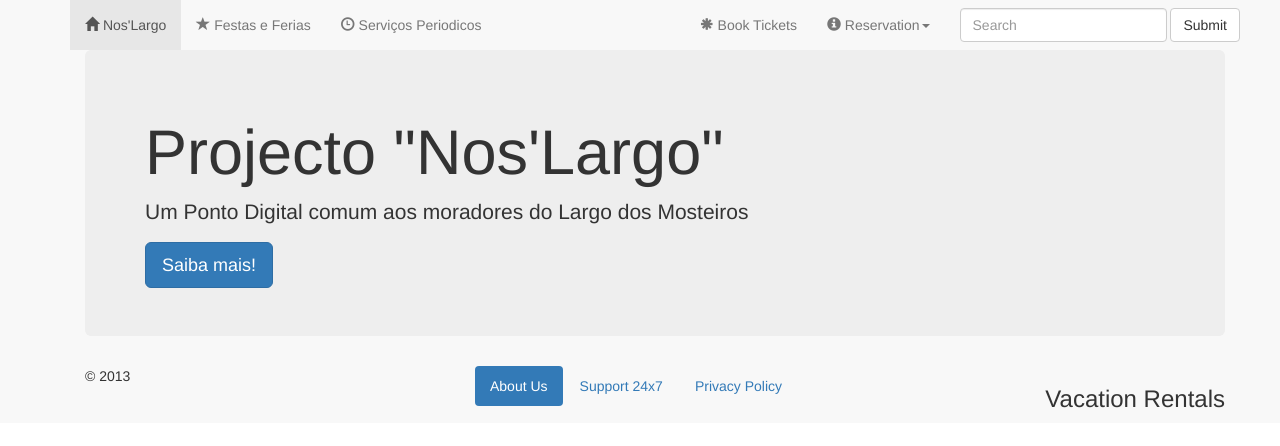
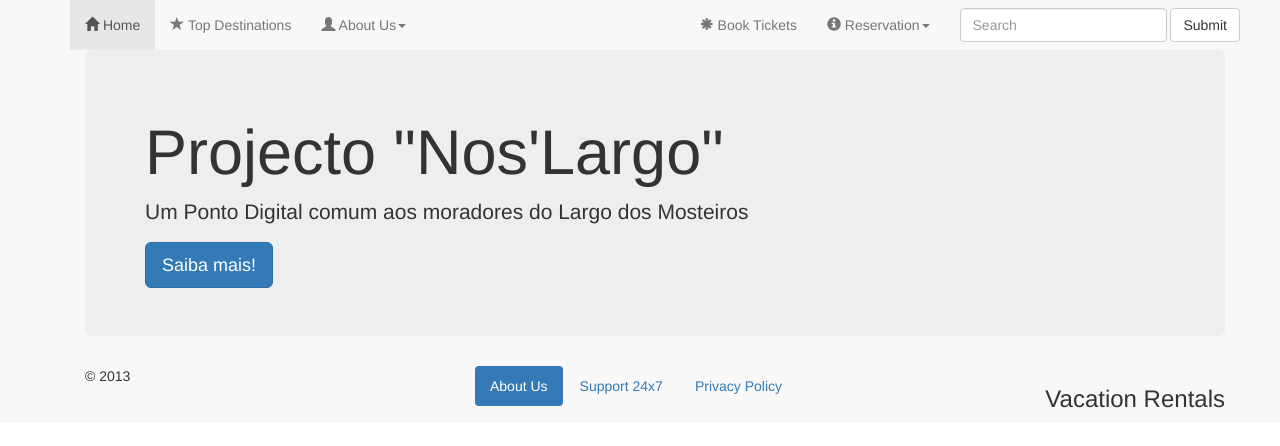
Before and after one commit to Pintito/Pintito.github.io, a plain HTML site: page index.html in a window 1280 px wide. Drawn offline with nearby package versions, Linux system fonts and the light colour scheme.

Commit message:
Update index.html

```diff
--- a/index.html
+++ b/index.html
@@ -16,9 +16,15 @@
 		  <div class="collapse navbar-collapse navbar-ex1-collapse">
     <div class="collapse navbar-collapse">
             <ul class="nav navbar-nav">
-              <li class="active"><a href="#"><span class="glyphicon glyphicon-home"></span> Nos'Largo</a></li>
-              <li><a href="#"><span class="glyphicon glyphicon-star"></span> Festas e Ferias</a></li>
-              <li><a href="#"><span class="glyphicon glyphicon-time"></span> Serviços Periodicos</a></li>
+              <li class="active"><a href="#"><span class="glyphicon glyphicon-home"></span> Home</a></li>
+              <li><a href="#"><span class="glyphicon glyphicon-star"></span> Top Destinations</a></li>
+              <li class="dropdown">
+                <a href="#" class="dropdown-toggle" data-toggle="dropdown"><span class="glyphicon glyphicon-user"></span> About Us<b class="caret"></b></a>
+                <ul class="dropdown-menu">
+                  <li><a href="#">Company Details</a></li>
+                  <li><a href="#">Contact Us</a></li>
+                </ul>
+              </li>
             </ul>
             <form class="navbar-form navbar-right" role="search">
               <div class="form-group">
```
